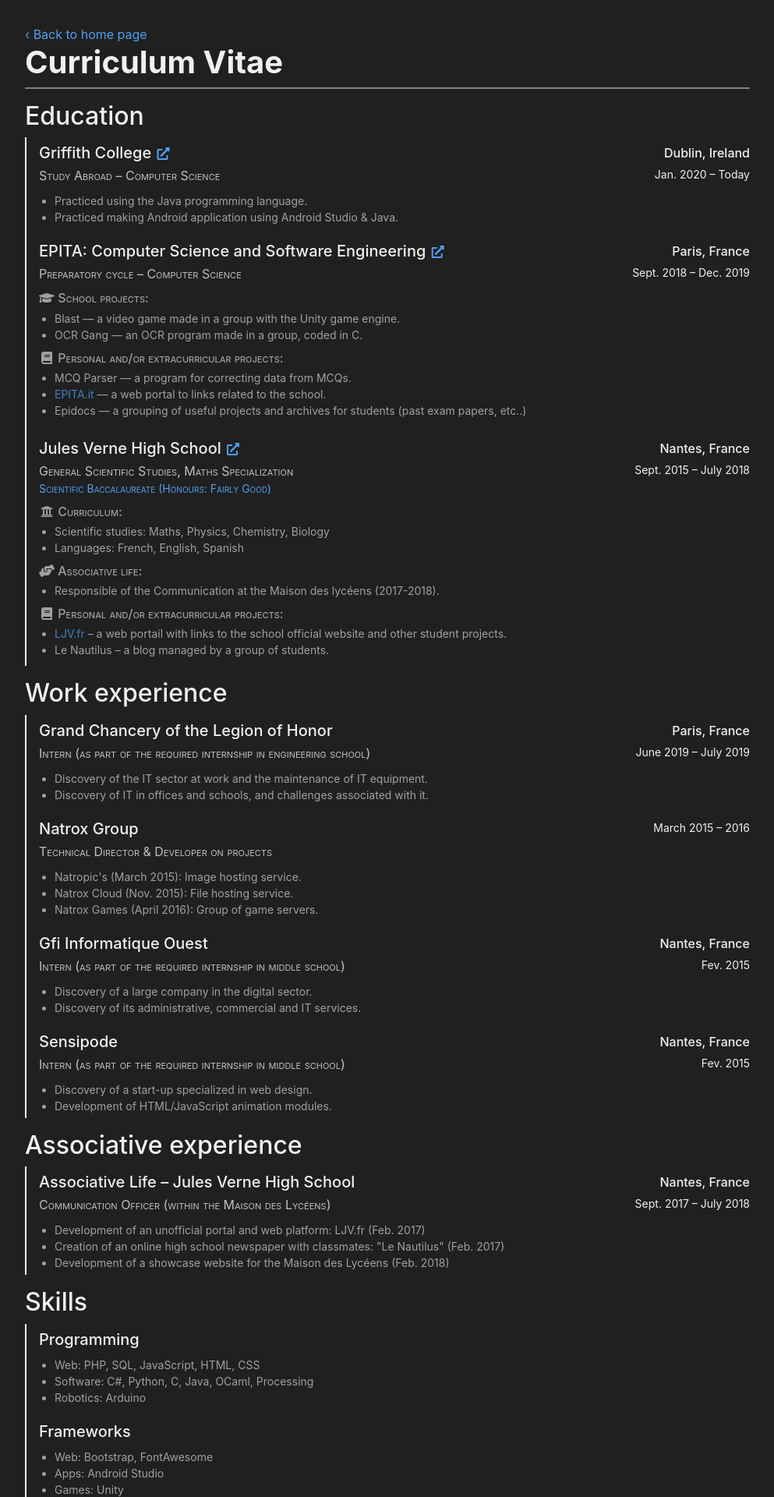
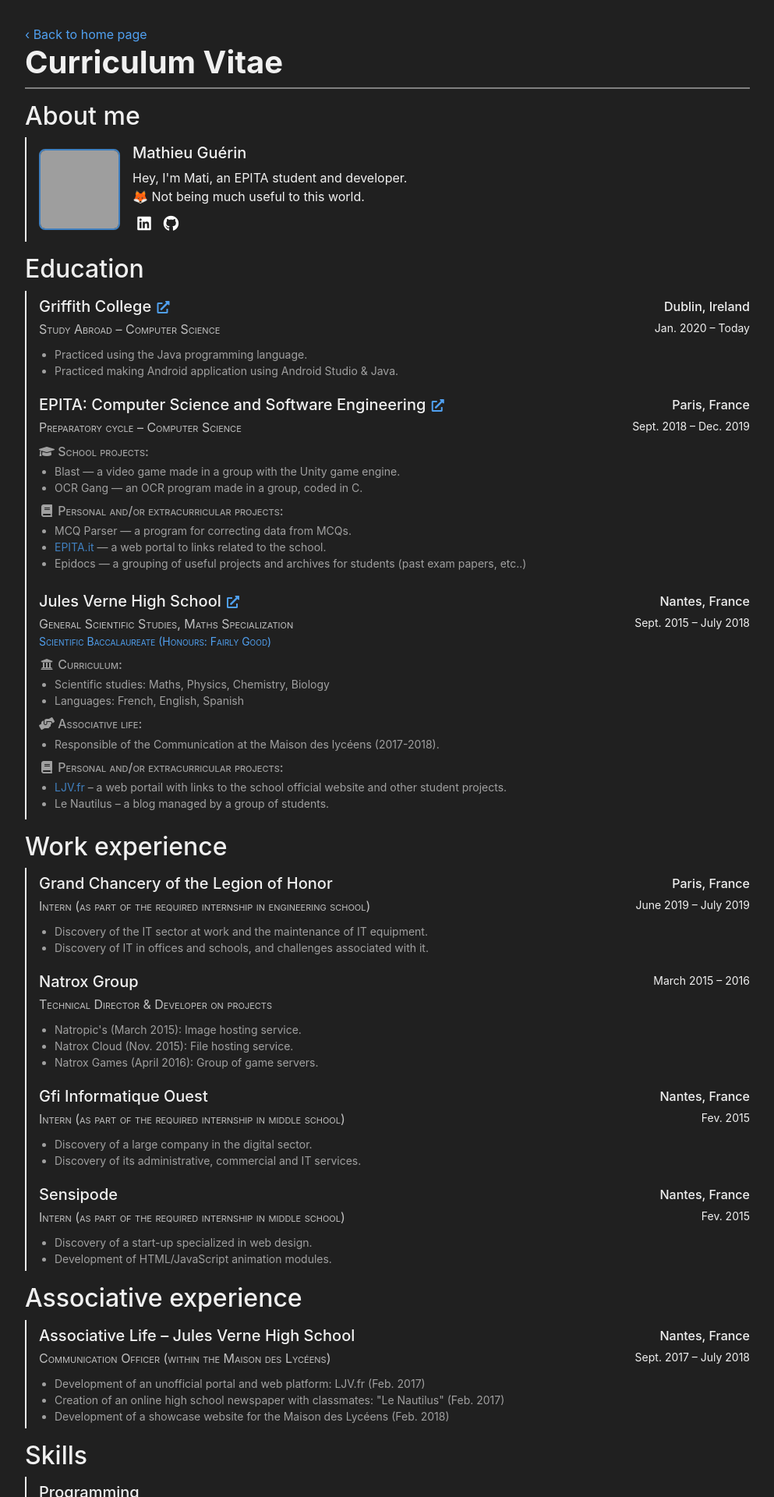
Before and after one commit to matiboux/matiboux.me, a Jekyll site: the page built from cv.html, in a window 1280 px wide. Shown: the top 1920 px of the page at 78% size, without its empty margins (143-1136 px from the left). Built offline with Jekyll 4.4.1, drawn with Linux system fonts in a browser that asks for light colours; nearby versions of some CDN libraries; grey boxes are pictures that could not be loaded.

Commit message:
Added "About me" section in cv.html
+ Added _data/about.yml
+ Updated where social links are displayed

```diff
--- /dev/null
+++ b/_data/about.yml
@@ -0,0 +1,34 @@
+name: Mathieu Guérin
+avatar: https://avatars0.githubusercontent.com/u/7428799?s=100
+biography:
+  Hey, I'm Mati, an EPITA student and developer. <br />
+  🦊 Not being much useful to this world.
+
+social:
+  twitter:
+    icon: fab fa-twitter
+    href: https://twitter.com/Matiboux
+
+  facebook:
+    icon: fab fa-facebook
+    href: https://www.facebook.com/Matiboux
+
+  linkedin:
+    icon: fab fa-linkedin
+    href: https://www.linkedin.com/in/matiboux/
+
+  telegram:
+    icon: fab fa-telegram
+    href: https://t.me/Matiboux/
+
+  github:
+    icon: fab fa-github
+    href: https://github.com/matiboux/
+
+  steam:
+    icon: fab fa-steam
+    href: https://steamcommunity.com/id/matiboux
+
+  email:
+    icon: fas fa-envelope
+    href: mailto:matiboux@gmail.com
--- a/_layouts/default.html
+++ b/_layouts/default.html
@@ -4,12 +4,9 @@
 
 	<meta charset="utf-8" />
 	<meta name="viewport" content="width=device-width, initial-scale=1" />
-	{% if site.title %}
-		<meta name="title" content="{{ site.title }}" />
-	{% endif %}
-	{% if site.description %}
-		<meta name="description" content="{{ site.description }}" />
-	{% endif %}
+	<meta name="title" content="{{ site.title }}" />
+	{% if site.description %}<meta name="description" content="{{ site.description }}" />{% endif %}
+	<meta name="author" content="{{ site.author }}" />
 
 	<meta name="theme-color" content="#202020" />
 
--- a/about.html
+++ b/about.html
@@ -9,6 +9,6 @@ container_class: mw-md
 
 <p><b>Want to contact me?</b> Here's how:</p>
 <p>
-	<a href="mailto:matiboux@gmail.com" class="btn btn-secondary btn-sm"><i class="fas fa-envelope fa-fw"></i> Email</a>
-	<a href="https://t.me/Matiboux" class="btn btn-primary btn-sm"><i class="fab fa-telegram fa-fw"></i> Telegram</a>
+	<a href="{{ site.data.about.social.email.href }}" class="btn btn-secondary btn-sm"><i class="{{ site.data.about.social.email.icon }} fa-fw"></i> Email</a>
+	<a href="{{ site.data.about.social.telegram.href }}" class="btn btn-primary btn-sm"><i class="{{ site.data.about.social.telegram.icon }} fa-fw"></i> Telegram</a>
 </p>
--- a/assets/css/style.css
+++ b/assets/css/style.css
@@ -60,6 +60,20 @@ hr { border-color: rgba(255, 255, 255, .1) }
 }
 
 
+#main .cv-about .media > * { align-self: center }
+#main .cv-about .media img { border: 2px solid #4080c0; border-radius: .5rem }
+#main .cv-about .about-social-links { padding-left: 0; list-style: none }
+#main .cv-about .about-social-links > *, #main .cv-about .about-social-links a {
+	display: inline-block;
+	width: 30px;
+	height: 30px;
+	line-height: 30px;
+	text-align: center;
+	font-size: 20px;
+}
+#main .cv-about .about-social-links a { color: #fff }
+#main .cv-about .about-social-links a:hover { color: #eee }
+
 #main .timeline-items > * + * { padding-top: 10px }
 #main .timeline-items > * > * {
 	position: relative;
@@ -110,7 +124,7 @@ hr { border-color: rgba(255, 255, 255, .1) }
 /* #main .timeline-items > * > .content .tags, #main .timeline-items > * > .content .tags a { color: #808080 } */
 
 
-#main .cv-items {
+#main .cv-about, #main .cv-items {
 	margin-bottom: 1rem;
 	padding-top: .5rem;
 	padding-left: 1rem;
@@ -122,6 +136,7 @@ hr { border-color: rgba(255, 255, 255, .1) }
 	align-items: start;
 	justify-content: space-between;
 }
+@media print { #main .cv-items > * { page-break-inside: avoid } }
 #main .cv-items > * > * > * { margin-bottom: 5px; font-size: 14px }
 #main .cv-items > * > .content h4 { margin-top: 0; font-size: 20px }
 #main .cv-items > * > .content .position { color: #c0c0c0; font-size: 16px; font-variant: small-caps }
--- a/cv.html
+++ b/cv.html
@@ -3,6 +3,29 @@ layout: default
 title: Curriculum Vitae
 container_class: mw-lg
 ---
+
+<h2>About me</h2>
+
+<div class="cv-about pb-2">
+	<div class="media">
+		{% if site.data.about.avatar %}
+			<img src="{{ site.data.about.avatar }}" class="about-avatar mr-3" alt="{{ site.data.about.name }}" />
+		{% endif %}
+
+		<div class="media-body">
+			<h5 class="mt-0">{{ site.data.about.name }}</h5>
+			<p class="mb-2">{{ site.data.about.biography }}</p>
+			<ul class="about-social-links">
+				{% assign services = 'linkedin,github' | split: ',' %}
+				{% for service in services %}
+					{% if site.data.about.social[service] %}
+						<li class="{{ service }}"><a href="{{ site.data.about.social[service].href }}"><i class="{{ site.data.about.social[service].icon }}"></i></a></li>
+					{% endif %}
+				{% endfor %}
+			</ul>
+		</div>
+	</div>
+</div>
 
 <h2>Education</h2>
 <div class="cv-items">
```
Also changed, not shown: index.html (+6 -5 lines).
